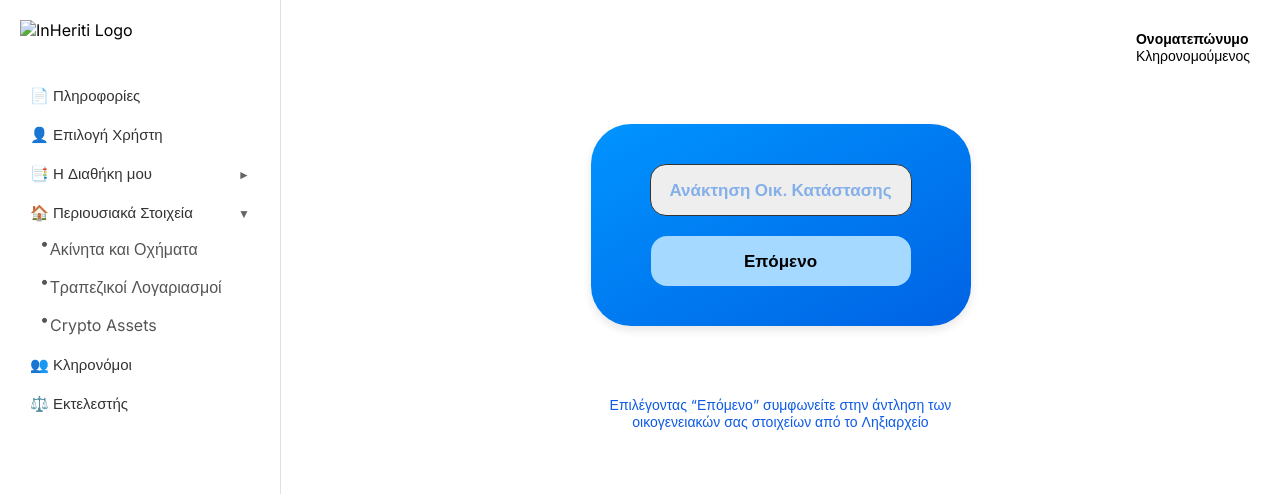
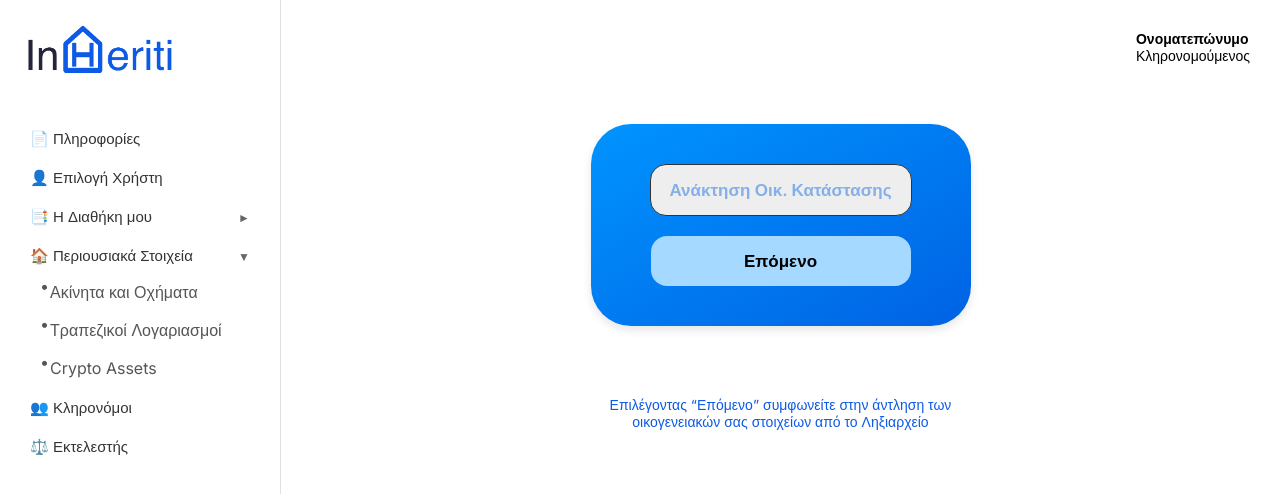
Before and after one commit to DimLiber/Inheriti, a plain HTML site: page project-code/mockup4/index2.html in a window 1280 px wide. Shown: the top 494 px of the page. Drawn offline with Linux system fonts and the light colour scheme.

Commit message:
Fix Logo image

```diff
--- a/project-code/mockup4/index2.html
+++ b/project-code/mockup4/index2.html
@@ -12,7 +12,7 @@
     <!-- Sidebar -->
     <div class="sidebar">
       <div class="logo">
-        <img src="logo.png" alt="InHeriti Logo" class="logo-img" />
+        <img src="../logo.png" alt="InHeriti Logo" class="logo-img" />
       </div>
       <div class="menu">
         <div class="menu-item">📄 Πληροφορίες</div>
```
